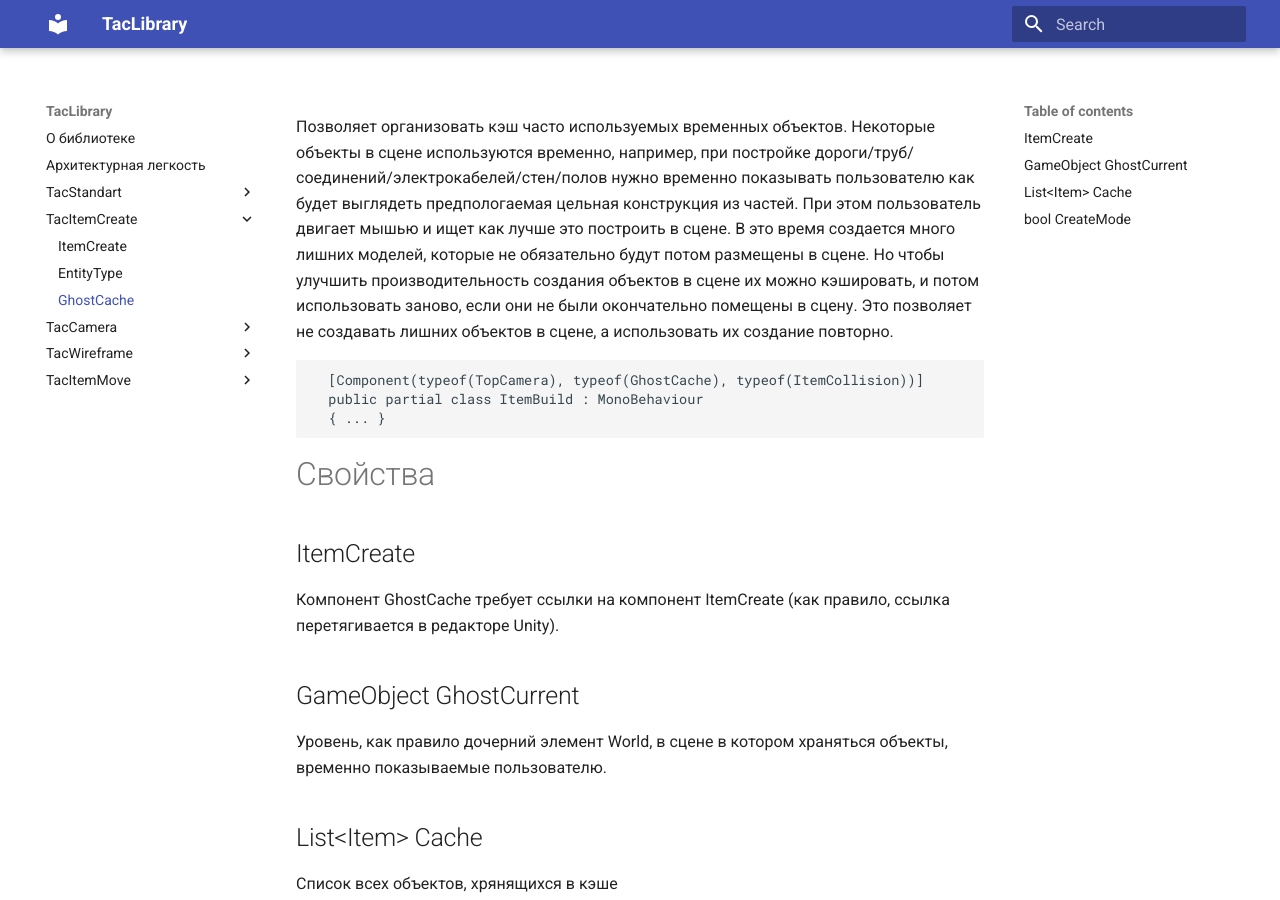
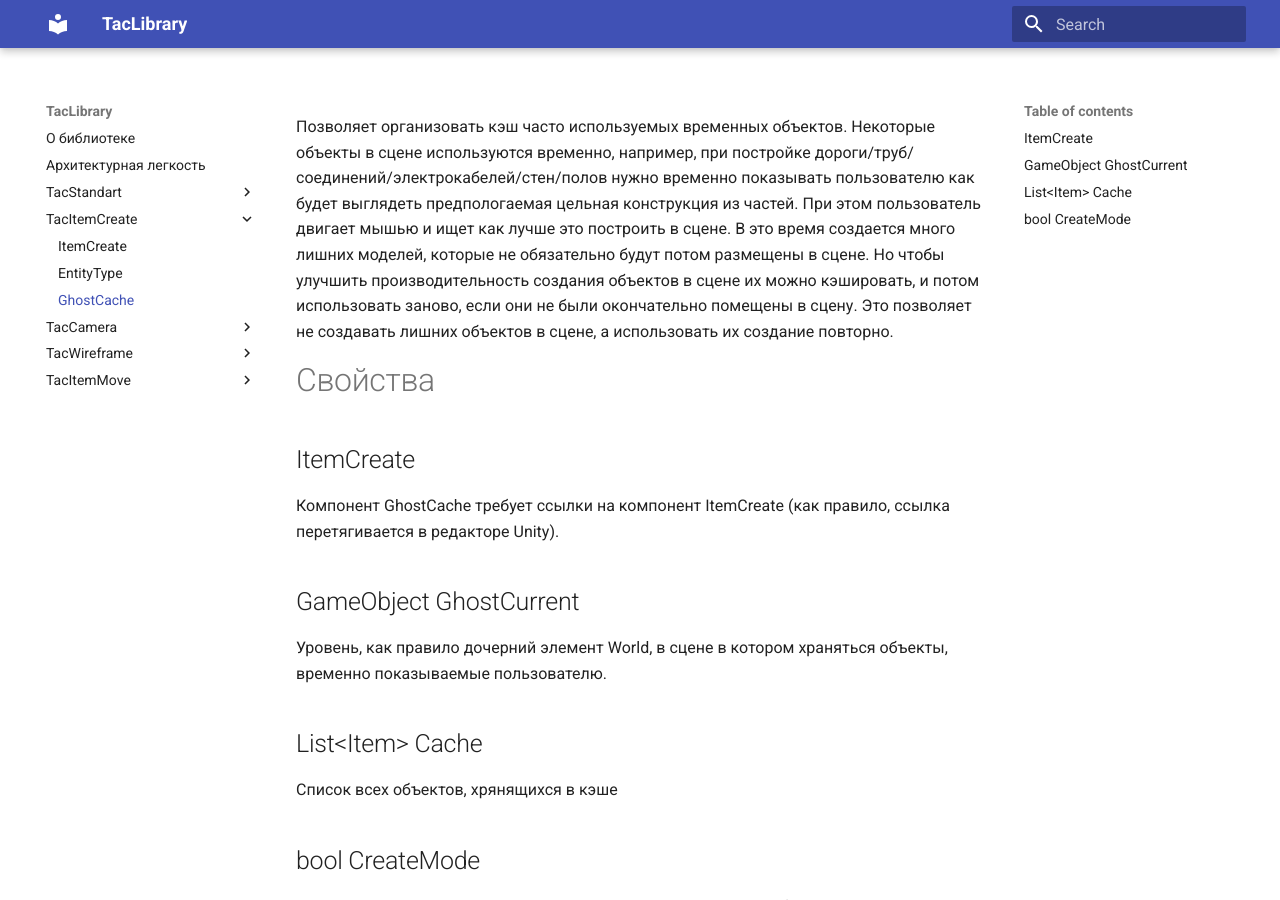
Before and after one commit to tac1402/TacBattleAI, an MkDocs documentation site: the page built from docs/TacItemCreate/GhostCache.md, in a window 1280 px wide and 900 px high. Built offline with MkDocs 1.6.1 and Material for MkDocs 9.7.7, drawn with Linux system fonts in a browser that asks for light colours.

Commit message:
Update GhostCache.md

````diff
--- a/docs/TacItemCreate/GhostCache.md
+++ b/docs/TacItemCreate/GhostCache.md
@@ -3,11 +3,6 @@ title: GhostCache
 ---
 Позволяет организовать кэш часто используемых временных объектов. Некоторые объекты в сцене используются временно, например, при постройке дороги/труб/соединений/электрокабелей/стен/полов нужно временно показывать пользователю как будет выглядеть предпологаемая цельная конструкция из частей. При этом пользователь двигает мышью и ищет как лучше это построить в сцене. В это время создается много лишних моделей, которые не обязательно будут потом размещены в сцене. Но чтобы улучшить производительность создания объектов в сцене их можно кэшировать, и потом использовать заново, если они не были окончательно помещены в сцену. Это позволяет не создавать лишних объектов в сцене, а использовать их создание повторно.
 
-```csharp
-  [Component(typeof(TopCamera), typeof(GhostCache), typeof(ItemCollision))]
-  public partial class ItemBuild : MonoBehaviour
-  { ... }
-```
 # Свойства
 
 ## ItemCreate
````
